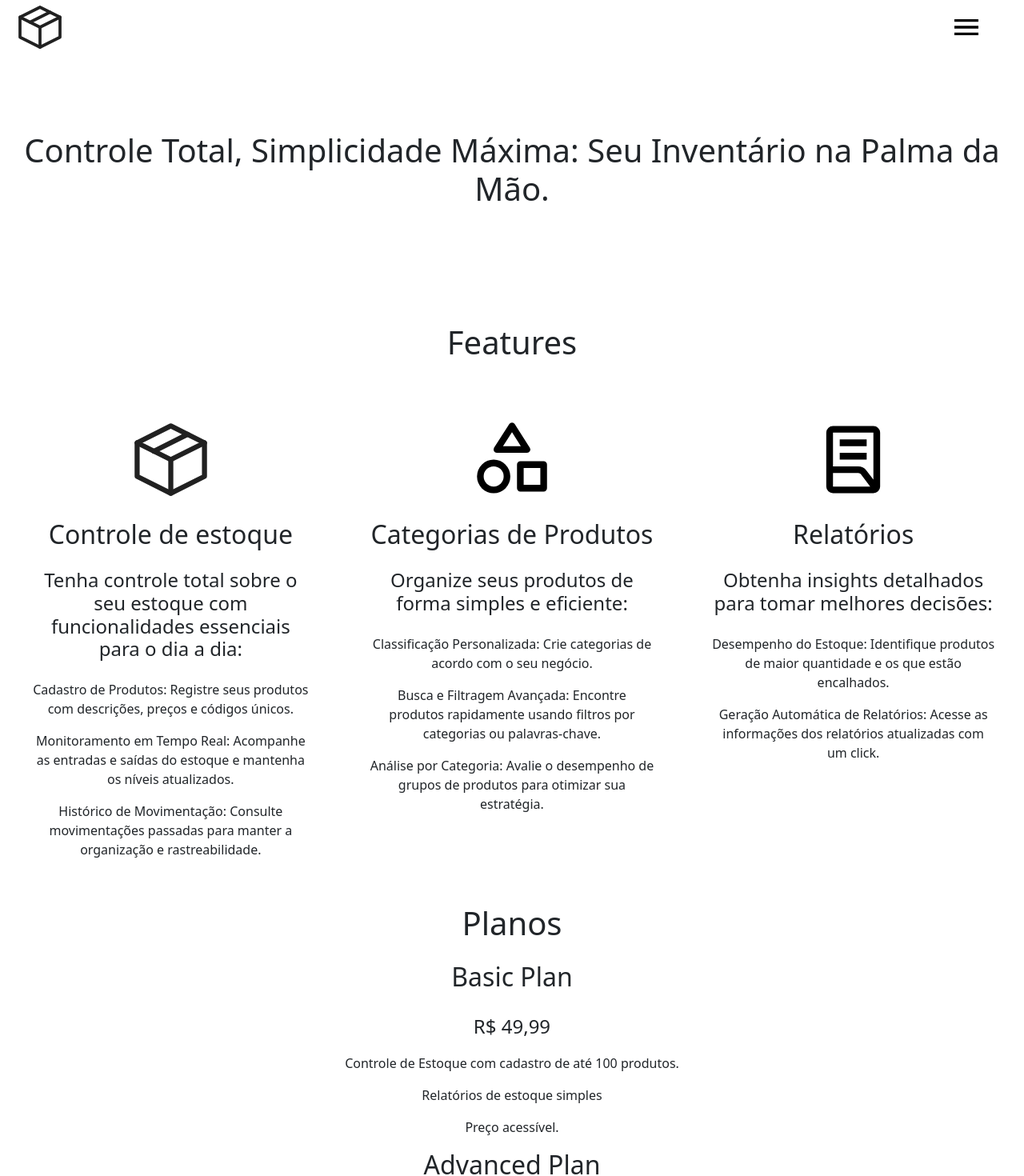
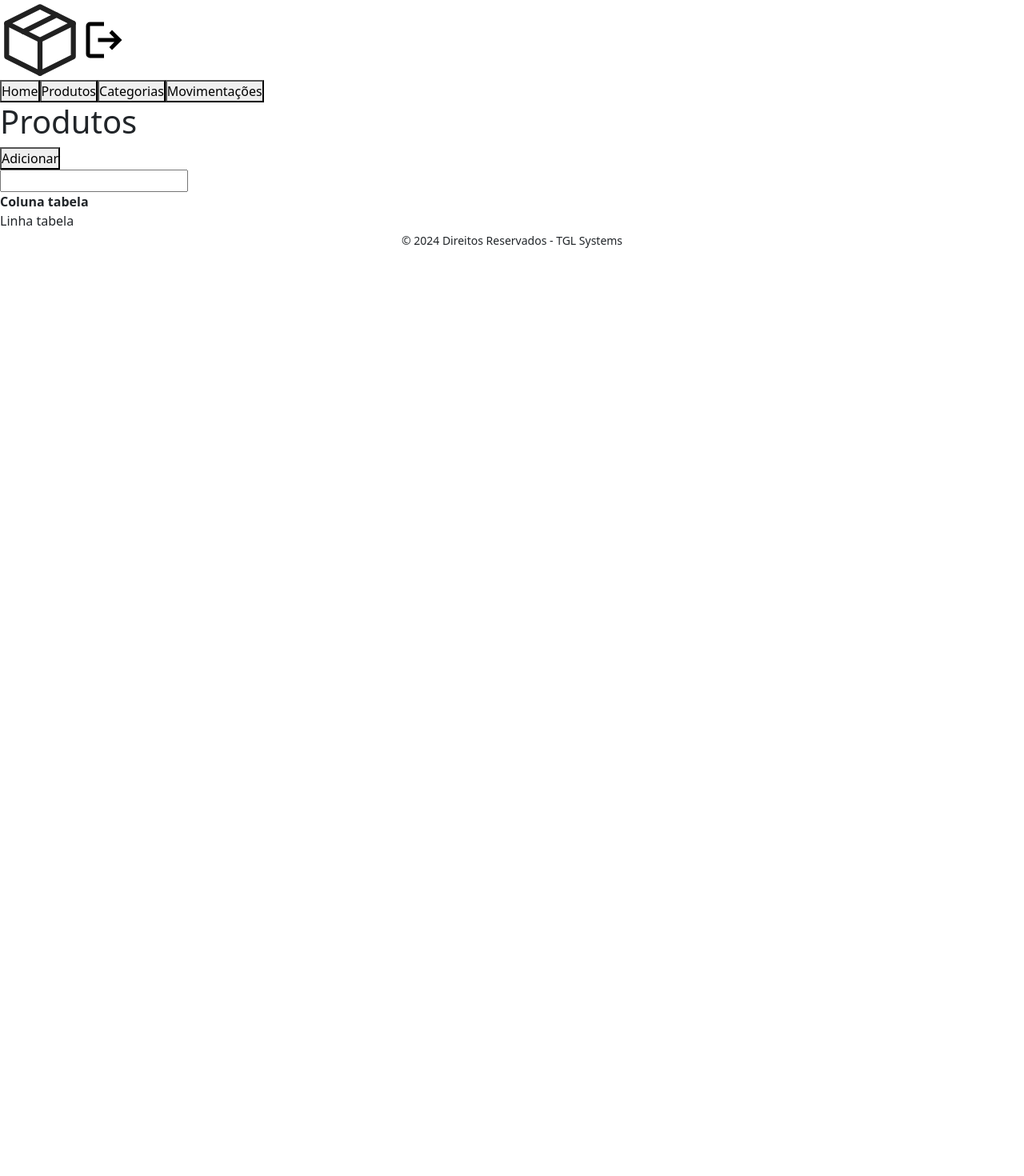
Before and after one commit to Kaiquemarques00/Projeto_inventario, a React (Vite) app in the folder Interface/: page /produtos in a window 1280 px wide. Shown: the top 1470 px of the page at 80% size. After the commit the page ends 800 px from the top, so only its background shows below. Built offline with nearby package versions, Linux system fonts and the light colour scheme.

Commit message:
Terminando estilo tela home, adicionando rotas e montando estrutura da tela produtos

```diff
--- a/Interface/package.json
+++ b/Interface/package.json
@@ -12,7 +12,8 @@
   "dependencies": {
     "bootstrap": "^5.3.3",
     "react": "^18.3.1",
-    "react-dom": "^18.3.1"
+    "react-dom": "^18.3.1",
+    "react-router-dom": "^7.0.2"
   },
   "devDependencies": {
     "@eslint/js": "^9.15.0",
--- a/Interface/src/App.jsx
+++ b/Interface/src/App.jsx
@@ -1,13 +1,10 @@
-import { useState } from 'react'
-//import productIcon from './assets/product.svg'
-import Home from './pages/home/Home';
-import 'bootstrap/dist/css/bootstrap.min.css';
+import AppRouter from "./routes/routes.jsx";
 
 function App() {
 
   return (
     <>
-      <Home />
+      <AppRouter/>
     </>
   )
 }
--- /dev/null
+++ b/Interface/src/components/Appbar.jsx
@@ -0,0 +1,17 @@
+import React from 'react';
+
+import logo from '../assets/product.svg';
+import logout from '../assets/logout.svg';
+
+const Appbar = () => {
+    return (
+        <>
+            <header>
+                <img src={logo} alt="Logo da empresa" />
+                <img src={logout} alt="Icone de logout" />
+            </header>
+        </>
+    );
+}
+
+export default Appbar;
--- a/Interface/src/components/Navbar.jsx
+++ b/Interface/src/components/Navbar.jsx
@@ -19,10 +19,10 @@ const Navbar = () => {
         <>
             <header className='d-flex justify-content-between p-1 flex-wrap'>
                 <img src={logo} className='align-self-center logo ms-3' alt="Logo da empresa" />
-                <img src={menu} className='align-self-center me-5 menu' alt="Icone de um menu" onClick={toggleMenu}/>
-                <nav id='links' className='d-none align-items-center direction'>
-                    <ul className='d-flex align-items-center m-0 p-0 gap-2 flex-column'>
-                        <li className='nav-item'><a className='nav-link text-primary fs-5 mb-2' href="/home">Home</a></li>
+                <img src={menu} className='align-self-center me-5 menu d-lg-none' alt="Icone de um menu" onClick={toggleMenu}/>
+                <nav id='links' className='d-none d-lg-flex align-items-center direction pe-lg-5'>
+                    <ul className='d-flex align-items-center m-0 p-0 gap-2 flex-column flex-lg-row gap-lg-5'>
+                        <li className='nav-item'><a className='nav-link text-primary fs-5 mb-2' href="/">Home</a></li>
                         <li className='nav-item'><a className='nav-link text-primary fs-5 mb-2' href="/produtos">Produtos</a></li>
                         <li className='nav-item'><a className='nav-link text-primary fs-5 mb-2' href="/categorias">Categorias</a></li>
                         <li className='nav-item'><a className='nav-link text-primary fs-5 mb-2' href="/movimentacoes">Movimentações</a></li>
--- a/Interface/src/components/Navbar.style.css
+++ b/Interface/src/components/Navbar.style.css
@@ -17,9 +17,11 @@
     display: block;
 }
 
-.direction {
-    flex-basis: 100%;
-    justify-content: center;
+@media screen and (max-width: 991.88px) {
+    .direction {
+        flex-basis: 100%;
+        justify-content: center;
+    }
 }
 
 .nav-link:hover {
--- /dev/null
+++ b/Interface/src/components/Sidebar.jsx
@@ -0,0 +1,16 @@
+import React from 'react';
+
+const Sidebar = () => {
+    return (
+        <>
+            <nav>
+                <button>Home</button>
+                <button>Produtos</button>
+                <button>Categorias</button>
+                <button>Movimentações</button>
+            </nav>
+        </>
+    );
+}
+
+export default Sidebar;
--- a/Interface/src/pages/home/Home.jsx
+++ b/Interface/src/pages/home/Home.jsx
@@ -1,13 +1,15 @@
 import React from 'react';
 
+import 'bootstrap/dist/css/bootstrap.min.css';
 
 import product from '../../assets/product.svg'
 import category from '../../assets/category.svg'
 import report from '../../assets/report.svg'
 
-
 import Navbar from '../../components/Navbar';
 import Footer from '../../components/Footer';
+
+import './Home.style.css'
 
 
 const Home = () => {
@@ -17,7 +19,7 @@ const Home = () => {
             <section id='slogan' className='d-flex w-100 px-4'>
                 <h1 className='mt-5 pt-5 mb-5 w-100 text-center'>Controle Total, Simplicidade Máxima: Seu Inventário na Palma da Mão.</h1>
             </section>
-            <section id='features' className='d-flex flex-column m-0 row'>
+            <section id='features' className='d-flex flex-column m-0 px-5 row'>
                 <h1 className='text-center my-5 py-5 px-0 mb-4 col-12'>Features</h1>
                 <section id='cards' className='d-flex  align-items-lg-start  m-0 p-0 row'>
                     <article className='feature-stock d-flex flex-column align-items-center mb-4 col-12 col-md-4'>
@@ -67,16 +69,17 @@ const Home = () => {
                     </article>
                 </section>
             </section>
-            <section id='plans' className='d-flex flex-column align-items-center'>
-                <h1 className='mb-4'>Planos</h1>
-                <article className='basic-plan align-self-center text-center'>
+            <section id='plans' className='d-flex flex-column align-items-center m-0 mb-5 pb-5 row'>
+                <h1 className='mb-4 mb-lg-5 pb-lg-3 text-center px-0 col-12'>Planos</h1>
+                <section id='plan' className='d-flex align-items-lg-start m-0 p-0 row'>
+                    <article className='basic-plan text-center ps-lg-5 pe-lg-0 col-12 col-md-6'>
                         <h2 className='fs-2 pb-3'>Basic Plan</h2>
                         <p className='px-4 fs-4'>R$ 49,99</p>
                         <p className='px-4'>Controle de Estoque com cadastro de até 100 produtos.</p>
                         <p className='px-4'>Relatórios de estoque simples</p>
                         <p className='px-4'>Preço acessível.</p>
                     </article>
-                <article className='advanced-plan align-self-center text-center mb-5 pb-5'>
+                    <article className='advanced-plan text-center mb-5 ps-lg-0 pe-lg-5 col-12 col-md-6'>
                         <h2 className='fs-2 pb-3'>Advanced Plan</h2>
                         <p className='px-4 fs-4'>R$ 99,99</p>
                         <p className='px-4'>Controle de Estoque sem limite de produtos.</p>
@@ -85,6 +88,7 @@ const Home = () => {
                         <p className='px-4'>Busca e filtragem avançada por categorias.</p>
                     </article>
                 </section>
+            </section>
             <Footer />
         </>
     );
--- a/Interface/src/pages/home/Home.style.css
+++ b/Interface/src/pages/home/Home.style.css
@@ -0,0 +1,5 @@
+@media screen and (min-width: 991.88px) {
+    #cards {
+        margin-bottom: 100px !important;
+    }
+}
--- /dev/null
+++ b/Interface/src/pages/produtos/Produtos.jsx
@@ -0,0 +1,40 @@
+import React from 'react';
+
+import Appbar from '../../components/Appbar';
+import Sidebar from '../../components/Sidebar';
+import Footer from '../../components/Footer';
+
+const Produtos = () => {
+    return (
+        <>
+            <Appbar />
+            <Sidebar />
+            <main >
+                <h1>Produtos</h1>
+                <section id='features'>
+                    <button>Adicionar</button>
+                    <article>
+                        <input type="search" name="" id="" />
+                    </article>
+                </section>
+                <section id='table'>
+                    <table>
+                        <thead>
+                            <tr>
+                                <th>Coluna tabela</th>
+                            </tr>
+                        </thead>
+                        <tbody>
+                            <tr>
+                                <td>Linha tabela</td>
+                            </tr>
+                        </tbody>
+                    </table>
+                </section>
+            </main>
+            <Footer />
+        </>
+    );
+}
+
+export default Produtos;
--- /dev/null
+++ b/Interface/src/routes/routes.jsx
@@ -0,0 +1,22 @@
+import {
+    BrowserRouter as Router,
+    Routes,
+    Route,
+    Navigate,
+  } from "react-router-dom";
+
+import Home from "../pages/home/Home.jsx";
+import Produtos from "../pages/produtos/Produtos.jsx";
+
+const AppRouter = () => {
+  return (
+    <Router>
+      <Routes>
+        <Route path="/" element={<Home />} />
+        <Route path="/produtos" element={<Produtos />} />
+      </Routes>
+    </Router>
+  );
+};
+
+export default AppRouter;
```
Also changed, not shown: Interface/src/assets/logout.svg (added), Interface/src/pages/produtos/Produtos.style.css (added), 1 other file (tests, documents, lock files or other folders). Lines whose indentation alone changed are shown as unchanged.
